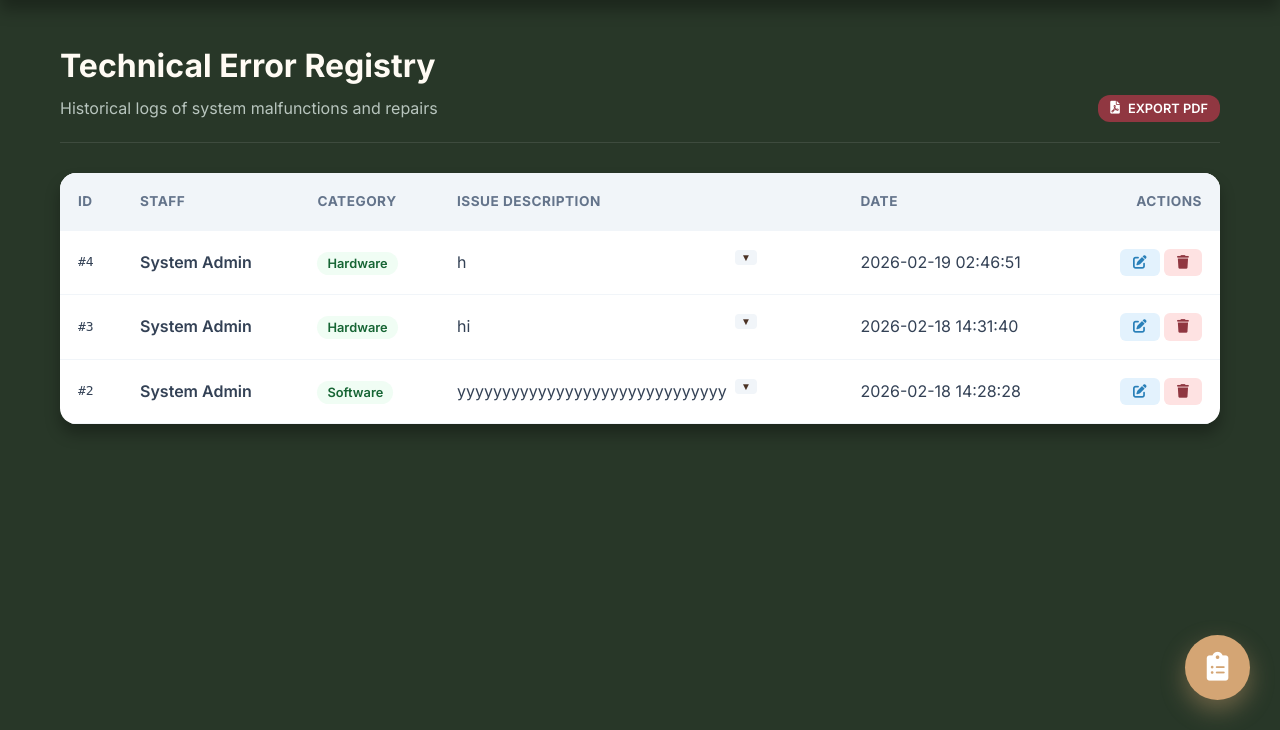
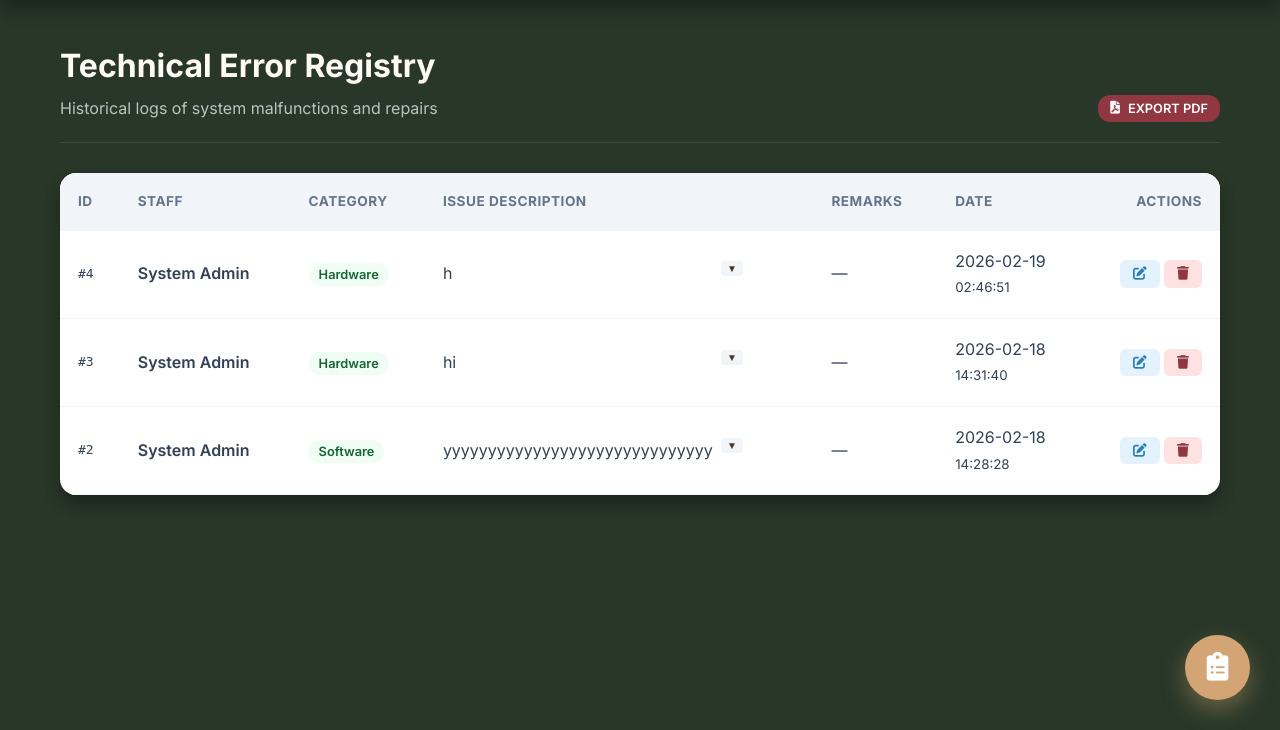
Before and after one commit to Somewhatmilk/Sproutscan, a Flask app: page /reports in a window 1280 px wide. Shown: the part 70-800 px from the top of the page. Run offline with Flask 3, Linux system fonts and the light colour scheme; a user stored in the database is signed in; data comes from the database, SQL or seed files in the repository; some libraries are stand-ins or nearby versions.

Commit message:
retireve report update

```diff
--- a/templates/retrieveReports.html
+++ b/templates/retrieveReports.html
@@ -21,6 +21,7 @@
                     <th>Staff</th>
                     <th>Category</th>
                     <th>Issue Description</th>
+                    <th>Remarks</th>
                     <th>Date</th>
                     <th style="text-align: right;">Actions</th>
                 </tr>
@@ -31,19 +32,38 @@
                     <td style="font-family: monospace;">#{{ report.id }}</td>
                     <td style="font-weight: 600;">{{ report.staff_name }}</td>
                     <td>
-                        <span class="meta-tag">{{ 'Hardware' if report.category == 'H' else 'Software' if report.category == 'S' else 'Network' }}</span>
+                        <span class="meta-tag">{{ 'Hardware' if report.category == 'H' else 'Software' if
+                            report.category == 'S' else 'Network' }}</span>
                     </td>
                     <td>
                         <div class="expandable-cell">
                             <div class="content-preview">{{ report.description|safe }}</div>
-                            <button class="expand-btn" onclick="this.parentElement.classList.toggle('expanded')">▼</button>
+                            <button class="expand-btn"
+                                onclick="this.parentElement.classList.toggle('expanded')">▼</button>
                         </div>
                     </td>
-                    <td class="text-muted">{{ report.created_at }}</td>
+
+                    <td>
+                        {% if report.remarks %}
+                        <div class="expandable-cell">
+                            <div class="content-preview">{{ report.remarks|safe }}</div>
+                            <button class="expand-btn"
+                                onclick="this.parentElement.classList.toggle('expanded')">▼</button>
+                        </div>
+                        {% else %}
+                        <span class="text-muted">—</span>
+                        {% endif %}
+                    </td>
+
+                    <td class="text-muted">{{ report.created_at[:10] }}<br><small>{{ report.created_at[11:19] }}</small></td>
+
                     <td style="text-align: right;">
-                        <a href="{{ url_for('update_report', id=report.id) }}" class="btn-action btn-view"><i class="fas fa-edit"></i></a>
-                        <form action="{{ url_for('delete_report', id=report.id) }}" method="POST" style="display:inline;">
-                            <button type="submit" class="btn-action btn-delete" onclick="return confirm('Delete permanently?')">
+                        <a href="{{ url_for('update_report', id=report.id) }}" class="btn-action btn-view"><i
+                                class="fas fa-edit"></i></a>
+                        <form action="{{ url_for('delete_report', id=report.id) }}" method="POST"
+                            style="display:inline;">
+                            <button type="submit" class="btn-action btn-delete"
+                                onclick="return confirm('Delete permanently?')">
                                 <i class="fas fa-trash"></i>
                             </button>
                         </form>
@@ -58,9 +78,37 @@
 <script src="https://cdnjs.cloudflare.com/ajax/libs/html2pdf.js/0.10.1/html2pdf.bundle.min.js"></script>
 <script>
     function downloadPDF() {
-        const element = document.getElementById("reportContent");
-        element.classList.add("pdf-export");
-        html2pdf().from(element).save().then(() => element.classList.remove("pdf-export"));
-    }
+    const element = document.getElementById("reportContent");
+
+    // Add export class
+    element.classList.add("pdf-export");
+
+    // Expand all expandable cells
+    document.querySelectorAll(".expandable-cell").forEach(cell => {
+        cell.classList.add("expanded");
+    });
+
+    const opt = {
+        margin: 10,
+        filename: 'error_logs.pdf',
+        html2canvas: { scale: 2 },
+        jsPDF: { unit: 'mm', format: 'a4', orientation: 'landscape' },
+        pagebreak: { mode: ['css', 'legacy'] }
+    };
+
+    html2pdf().set(opt).from(element).save().then(() => {
+
+        // Remove export class
+        element.classList.remove("pdf-export");
+
+        // Collapse back after export
+        document.querySelectorAll(".expandable-cell").forEach(cell => {
+            cell.classList.remove("expanded");
+        });
+    });
+}
+
 </script>
+
+
 {% endblock %}
```
